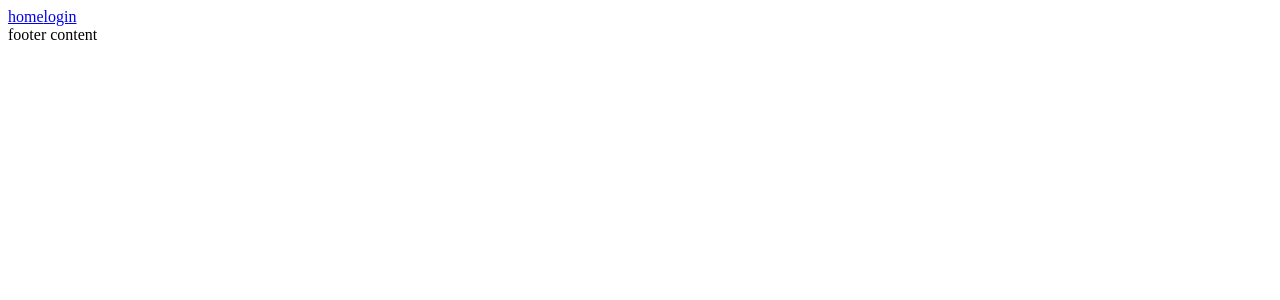
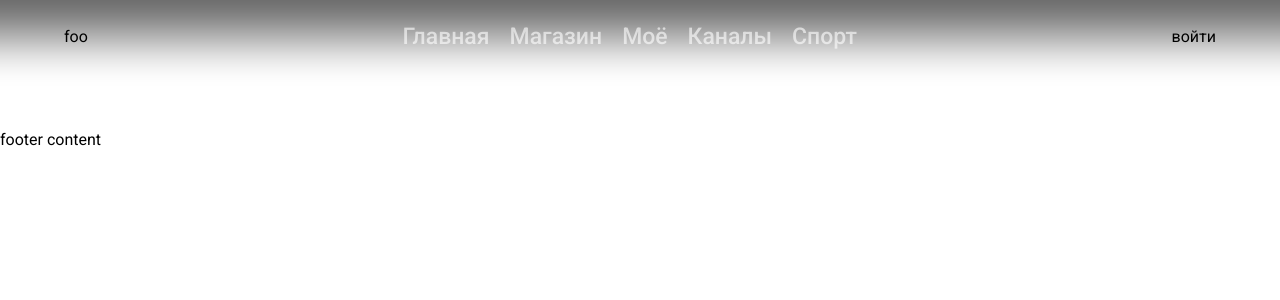
Before and after one commit to danil348/kinopoisk, a React (Vite) app: page /movie/1/1 in a window 1280 px wide. Shown: the top 300 px of the page. Built offline with nearby package versions, Linux system fonts and the light colour scheme; no server answers.

Commit message:
added header, added styles for header

```diff
--- a/src/components/Header/Header.module.scss
+++ b/src/components/Header/Header.module.scss
@@ -0,0 +1,35 @@
+@import './ProfileLink/ProfileLink.module.scss';
+
+.header {
+	&.scroll {
+		transform: translate(0, -100%);
+	}
+
+	&::before {
+		content: '';
+		position: absolute;
+		width: 100%;
+		height: 150%;
+		background: linear-gradient(180deg, rgba(0, 0, 0, 0.6), rgba(0, 0, 0, 0.595) 6.67%, rgba(0, 0, 0, 0.579) 13.33%, rgba(0, 0, 0, 0.551) 20%, rgba(0, 0, 0, 0.512) 26.67%, rgba(0, 0, 0, 0.461) 33.33%, rgba(0, 0, 0, 0.401) 40%, rgba(0, 0, 0, 0.334) 46.67%, rgba(0, 0, 0, 0.266) 53.33%, rgba(0, 0, 0, 0.199) 60%, rgba(0, 0, 0, 0.139) 66.67%, rgba(0, 0, 0, 0.088) 73.33%, rgba(0, 0, 0, 0.049) 80%, rgba(0, 0, 0, 0.021) 86.67%, rgba(0, 0, 0, 0.005) 93.33%, transparent);
+	}
+	width: 100%;
+	transition: all 0.3s ease 0.2s;
+	min-height: 72px;
+	display: flex;
+	align-items: center;
+	justify-content: center;
+	position: fixed;
+	z-index: 500;
+	.header__content {
+		display: flex;
+		width: 90%;
+		align-items: center;
+		justify-content: space-between;
+	}
+}
+
+.header__nav {
+	display: flex;
+	gap: 20px;
+	align-items: center;
+}
--- a/src/components/Header/Header.tsx
+++ b/src/components/Header/Header.tsx
@@ -1,6 +1,40 @@
+import { useEffect, useState } from "react";
+import CustomLink from "../ui/CustomLink/CustomLink";
+import ProfileLink from "./ProfileLink/ProfileLink";
+
+const scrollConfig = {
+	lastPos: 0,
+	scroll: false
+}
+
 const Header = () => {
+	const [scroll, setScroll] = useState(scrollConfig);
+
+	const changeScroll = () =>  setScroll((prev) => ({ scroll: prev.lastPos < window.scrollY, lastPos: window.scrollY }))
+
+	useEffect(() => {
+		window.addEventListener("scroll", changeScroll)
+		return () => {
+			window.removeEventListener("scroll",changeScroll)
+		}
+	}, []);
+
 	return (
-		<div>Header</div>
+		<header className={scroll.scroll ? "scroll header": "header"}>
+			<div className="header__content">
+				<div className="header__dropMenu">
+					foo
+				</div>
+				<nav className="header__nav">
+					<CustomLink to="/" customClass="header__link">Главная</CustomLink>
+					<CustomLink to="/1" customClass="header__link">Магазин</CustomLink>
+					<CustomLink to="/12" customClass="header__link">Моё</CustomLink>
+					<CustomLink to="/112" customClass="header__link">Каналы</CustomLink>
+					<CustomLink to="/132" customClass="header__link">Спорт</CustomLink>
+				</nav>
+				<ProfileLink/>
+			</div>
+		</header>
 	)
 }
 
--- /dev/null
+++ b/src/components/Header/ProfileLink/ProfileLink.module.scss
@@ -0,0 +1,94 @@
+@import '../../../variables.scss';
+
+.header-profile {
+	cursor: pointer;
+	position: relative;
+	display: flex;
+	justify-content: center;
+	align-items: center;
+	.header-profile__content {
+		display: flex;
+		width: 50px;
+		background-color: rgb(10, 25, 190);
+		border-radius: 100%;
+		font-size: 24px;
+		position: relative;
+		height: 50px;
+		z-index: 10;
+		justify-content: center;
+		padding-bottom: 3px;
+		color: $white_1;
+		align-items: center;
+	}
+	.header-profile__modal {
+		z-index: 1;
+		position: absolute;
+		width: 300px;
+		display: flex;
+		flex-direction: column;
+		padding: 72px 0px 30px 0px;
+		background-color: $dark_1;
+		top: -12px;
+		border-radius: 0 0 30px 30px;
+		right: -10px;
+		opacity: 0;
+		visibility: hidden;
+		transition: all 0.3s ease 0s;
+		.profile-modal__link {
+			padding: 5px 20px;
+			opacity: 0.6;
+			width: 100%;
+			transition: all 0.3s ease 0s;
+			color: $white_1;
+			@media (any-hover: hover) {
+				&:hover {
+					background-color: $dark_2;
+					opacity: 1;
+				}
+			}
+		}
+	}
+	@media (any-hover: hover) {
+		&:hover {
+			.header-profile__modal {
+				opacity: 1;
+				visibility: visible;
+			}
+		}
+	}
+}
+
+.header__link {
+	position: relative;
+	opacity: 0.6;
+	font-size: 23px;
+	font-weight: 500;
+	color: $white_1;
+	transition: all 0.3s ease 0s;
+	@media (any-hover: hover) {
+		&:hover {
+			opacity: 1;
+		}
+	}
+	&::before {
+		content: '';
+		position: absolute;
+		width: 100%;
+		left: 50%;
+		border-radius: 3px;
+		height: 2px;
+		transform: translate(-50%, 0);
+		background-color: $orange_1;
+		bottom: -10px;
+		opacity: 0;
+		visibility: hidden;
+	}
+
+	&.active {
+		&::before {
+			opacity: 1;
+			visibility: visible;
+		}
+		opacity: 1;
+	}
+}
--- /dev/null
+++ b/src/components/Header/ProfileLink/ProfileLink.tsx
@@ -0,0 +1,43 @@
+import { useContext } from "react"
+import { Link, useNavigate } from "react-router-dom"
+import { AuthContext } from "../../../context/AuthContext"
+import { useLocalStorage } from "../../../hooks/useLocalStorage"
+
+
+const ProfileLink = () => {
+	const userContext = useContext(AuthContext)
+	const navigate = useNavigate()
+	const {removeItem} = useLocalStorage()
+
+	const handleLogOut = () => {
+		userContext.setCurrentUser({})
+		removeItem("user")
+	}
+
+	const headerProfileModal = (
+		<div className="header-profile__modal profile-modal">
+			<Link to="/" className="profile-modal__link" onClick={handleLogOut}>выйти</Link>
+		</div>
+	)
+
+	const headerProfileUser = (
+		<div className="header-profile__content" onClick={() => navigate("/profile")}>
+			{userContext.currentUser?.name[0]}
+		</div>
+	)
+
+	return (
+		<div className="header__profile header-profile">
+			{userContext.currentUser ?
+				<>
+					{headerProfileModal}
+					{headerProfileUser}
+				</>
+				:
+				<div className="header-profile__logIn" onClick={() => navigate("/login")} >войти</div>
+			}
+		</div>
+	)
+}
+
+export default ProfileLink
--- a/src/components/Layout.tsx
+++ b/src/components/Layout.tsx
@@ -1,12 +1,11 @@
-import { useContext, useEffect, useState } from "react";
+import { useContext, useEffect } from "react";
 import { Outlet } from "react-router-dom";
 import { AuthContext } from "../context/AuthContext";
 import { useLocalStorage } from "../hooks/useLocalStorage";
-import CustomLink from "./ui/CustomLink/CustomLink";
+import Header from "./Header/Header";
 
 const Layout = () => {
   const userContext = useContext(AuthContext)
-	const [path, setPath] = useState("")
   const { getObject } = useLocalStorage();
 
 	useEffect(() => {
@@ -14,16 +13,9 @@ const Layout = () => {
 		user && userContext.setCurrentUser(user)
 	},[])
 
-	useEffect(() => {
-		setPath(userContext.currentUser ? "profile" : "login")
-	},[userContext.currentUser])
-
 	return (
 		<>
-			<header>
-				<CustomLink to="/" customClass="qwe" >home</CustomLink>
-				<CustomLink to={"/" + path}>{path}</CustomLink>
-			</header>
+			<Header/>
 			<main>
 				<Outlet/>
 			</main>
--- a/src/components/screens/MoviesPage/MoviesPage.tsx
+++ b/src/components/screens/MoviesPage/MoviesPage.tsx
@@ -12,19 +12,19 @@ const pageConfig = {
 const MoviesPage = () => {
 	const {category} = useParams()
 	const [movies, setMovies] = useState([])
-	const [pages, setPages] = useState(pageConfig)
+	const [page, setPage] = useState(pageConfig)
 	const { getMovieByType } = useMovie()
 
 	useEffect(() => {
-		if(category && pages.fetch){
-			getMovieByType(category, pages.page).then((res) => {
+		if(category && page.fetch){
+			getMovieByType(category, page.page).then((res) => {
 				setMovies([...movies, ...(res as [])])
-				setPages((prev) => ({...prev, page: prev.page + 1}))
+				setPage((prev) => ({...prev, page: prev.page + 1}))
 			}).finally(() => {
-				setPages((prev) => ({...prev, fetch: false}))
+				setPage((prev) => ({...prev, fetch: false}))
 			})
 		}
-	}, [pages.fetch])
+	}, [page.fetch])
 
 	useEffect(() => {
 		document.addEventListener("scroll", handleScroll)
@@ -36,7 +36,7 @@ const MoviesPage = () => {
 
 	const handleScroll = (e: any) => {
 		if(e.target.documentElement.scrollHeight - (e.target.documentElement.scrollTop + window.innerHeight) < 100){
-			setPages((prev) => ({...prev, fetch: true}))
+			setPage((prev) => ({...prev, fetch: true}))
 		}
 	}
 
--- a/src/components/ui/CustomLink/CustomLink.module.scss
+++ b/src/components/ui/CustomLink/CustomLink.module.scss
@@ -1,3 +1 @@
-.active {
-	color: red;
-}
+@import '../../../variables';
--- a/src/components/ui/CustomLink/CustomLink.tsx
+++ b/src/components/ui/CustomLink/CustomLink.tsx
@@ -1,6 +1,5 @@
 import React from "react";
-import { NavLink, useMatch } from "react-router-dom";
-import styles from "./CustomLink.module.scss";
+import { NavLink } from "react-router-dom";
 
 interface CustomLinkProps {
 	children: any,
@@ -9,17 +8,11 @@ interface CustomLinkProps {
 }
 
 const CustomLink: React.FC<CustomLinkProps> = ({children, to, customClass}) => {
-	const match = useMatch(to)
-
-	const getClass = () => {
-		let newClass = match ? styles.active : ""
-		return customClass ? customClass + " " + newClass : newClass
-	}
 
 	return (
 		<NavLink
 			to={to}
-			className={getClass}
+			className={customClass}
 		>
 			{children}
 		</NavLink>
--- a/src/index.scss
+++ b/src/index.scss
@@ -0,0 +1,117 @@
+@import url('https://fonts.googleapis.com/css2?family=Roboto:wght@400;500;700;900&display=swap');
+*:where(:not(html, iframe, canvas, img, svg, video, audio):not(svg *, symbol *)) {
+	all: unset;
+	display: revert;
+}
+
+/* Preferred box-sizing value */
+*,
+*::before,
+*::after {
+	box-sizing: border-box;
+	font-family: 'Noto Sans';
+}
+
+/* Reapply the pointer cursor for anchor tags */
+a,
+button {
+	cursor: revert;
+}
+
+/* Remove list styles (bullets/numbers) */
+ol,
+ul,
+menu {
+	list-style: none;
+}
+
+/* For images to not be able to exceed their container */
+img {
+	max-inline-size: 100%;
+	max-block-size: 100%;
+}
+
+/* removes spacing between cells in tables */
+table {
+	border-collapse: collapse;
+}
+
+/* Safari - solving issue when using user-select:none on the <body> text input doesn't working */
+input,
+textarea {
+	-webkit-user-select: auto;
+}
+
+/* revert the 'white-space' property for textarea elements on Safari */
+textarea {
+	white-space: revert;
+}
+
+/* minimum style to allow to style meter element */
+meter {
+	-webkit-appearance: revert;
+	appearance: revert;
+}
+
+/* preformatted text - use only for this feature */
+:where(pre) {
+	all: revert;
+}
+
+/* reset default text opacity of input placeholder */
+::placeholder {
+	color: unset;
+}
+
+/* remove default dot (•) sign */
+::marker {
+	content: initial;
+}
+
+/* fix the feature of 'hidden' attribute.
+ display:revert; revert to element instead of attribute */
+:where([hidden]) {
+	display: none;
+}
+
+/* revert for bug in Chromium browsers
+ - fix for the content editable attribute will work properly.
+ - webkit-user-select: auto; added for Safari in case of using user-select:none on wrapper element*/
+:where([contenteditable]:not([contenteditable='false'])) {
+	-moz-user-modify: read-write;
+	-webkit-user-modify: read-write;
+	overflow-wrap: break-word;
+	-webkit-line-break: after-white-space;
+	-webkit-user-select: auto;
+}
+
+/* apply back the draggable feature - exist only in Chromium and Safari */
+:where([draggable='true']) {
+	-webkit-user-drag: element;
+}
+
+/* Revert Modal native behavior */
+:where(dialog:modal) {
+	all: revert;
+}
+
+html {
+	height: 100%;
+}
+body {
+	font-family: 'Roboto';
+	* {
+		font-family: 'Roboto';
+	}
+	height: 100%;
+}
+
+#__next {
+	height: 100%;
+}
+
+main{
+	padding-top: 130px;
+}
+
+@import './components/Header/Header.module.scss'
--- /dev/null
+++ b/src/variables.scss
@@ -0,0 +1,6 @@
+$orange_1: #f50;
+
+$white_1: #fff;
+
+$dark_1: #1f1f1ff2;
+$dark_2: #343434f2;
```
